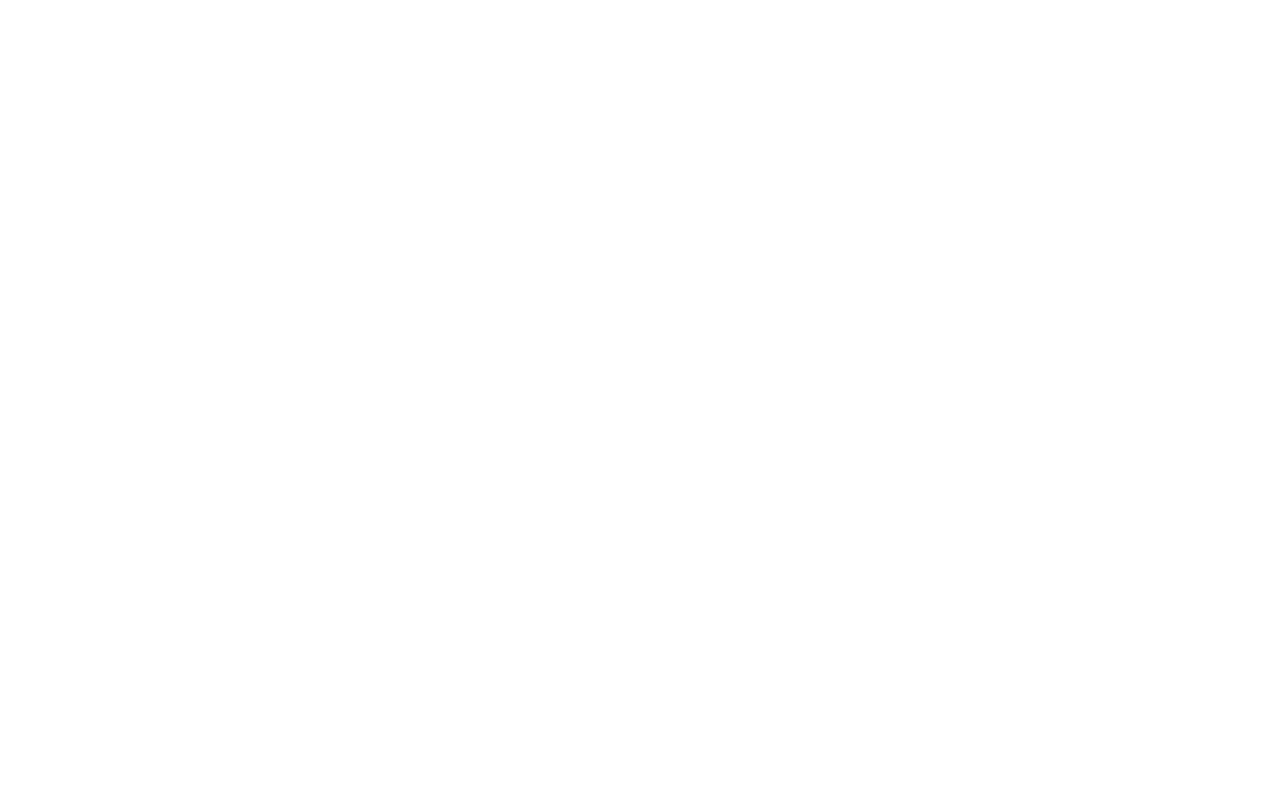
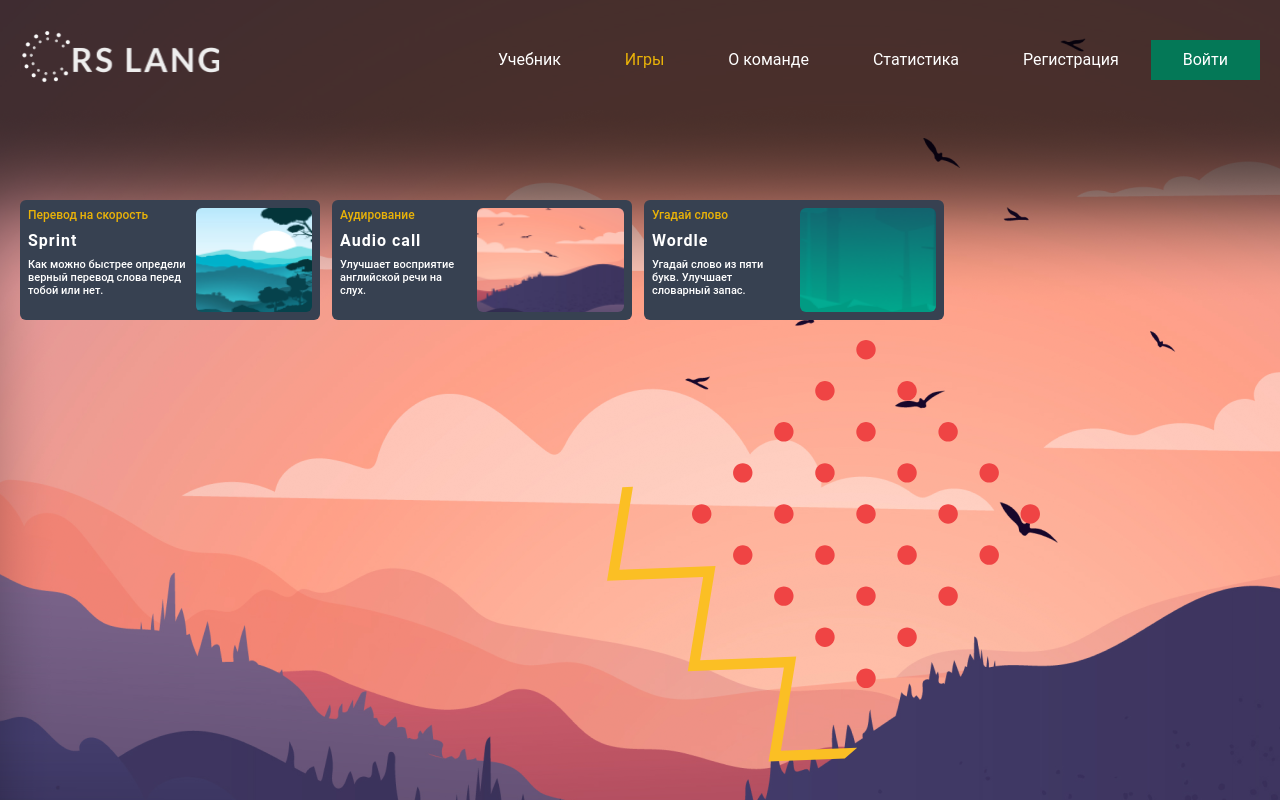
Before and after one commit to Arantiryo/rs-lang, a React (Create React App) app in the folder rs-lang/: page /games/audiocall in a window 1280 px wide. Built offline with nearby package versions, Linux system fonts and the light colour scheme.

Commit message:
feat: set barebones structure of the game page, add background image

```diff
--- /dev/null
+++ b/rs-lang/src/Containers/Games/Audiocall/Audiocall.tsx
@@ -0,0 +1,19 @@
+import Header from "../../../components/Header/Header";
+import Main from "../../../components/Main/Main";
+import GameCards from "../GameCards/GameCards";
+// import bgImage from "../../../assets/images/bg_main_audiocall.png";
+
+export default function Audiocall() {
+  return (
+    <div className="h-screen flex flex-col bg-audiocall">
+      <div className="w-full">
+        <Header />
+      </div>
+      <div className={`grow-[2]`}>
+        <Main className="h-full" transparentBg={true}>
+          <GameCards className="pt-20" />
+        </Main>
+      </div>
+    </div>
+  );
+}
--- a/rs-lang/src/Containers/Home/Home.tsx
+++ b/rs-lang/src/Containers/Home/Home.tsx
@@ -1,4 +1,3 @@
-import { useAppSelector } from "../../app/hooks";
 import Footer from "../../components/Footer/Footer";
 import Header from "../../components/Header/Header";
 import Main from "../../components/Main/Main";
--- a/rs-lang/src/Routes/Routes.tsx
+++ b/rs-lang/src/Routes/Routes.tsx
@@ -1,5 +1,6 @@
 import React from "react";
 import { Route, Switch } from "react-router-dom";
+import Audiocall from "../Containers/Games/Audiocall/Audiocall";
 import Games from "../Containers/Games/Games";
 import Home from "../Containers/Home/Home";
 import Login from "../Containers/Login/Login";
@@ -25,6 +26,9 @@ export default function Routes() {
       <Route exact path="/games">
         <Games />
       </Route>
+      <Route exact path="/games/audiocall">
+        <Audiocall />
+      </Route>
       <Route exact path="/team">
         <Team />
       </Route>
--- a/rs-lang/src/components/Header/Header.tsx
+++ b/rs-lang/src/components/Header/Header.tsx
@@ -2,7 +2,7 @@ import { Link } from "react-router-dom";
 import headerLogo from "../../assets/svg/header__logo.svg";
 import Nav from "./Navbar/Burger";
 
-export default function Header() {
+export default function Header({ isGameHeader = false }) {
   return (
     <header className="header px-5 max-w-7xl mx-auto xxl:px-0 relative w-full h-20 lg:h-[120px] flex items-center justify-between">
       <Link to="/">
--- a/rs-lang/src/components/Main/Main.tsx
+++ b/rs-lang/src/components/Main/Main.tsx
@@ -3,12 +3,13 @@ import { ReactChild, ReactFragment } from "react";
 export default function Main(props: {
   children: ReactChild | ReactFragment;
   className?: string;
+  transparentBg?: boolean;
 }) {
   return (
     <main
-      className={`${
-        props.className ? props.className : ""
-      } home bg-gray-800 overflow-hidden`}
+      className={`${props.className ? props.className : ""} home ${
+        props.transparentBg ? "" : "bg-gray-800"
+      }  overflow-hidden`}
     >
       <div className="px-5 max-w-7xl mx-auto xxl:px-0">{props.children}</div>
     </main>
--- a/rs-lang/tailwind.config.js
+++ b/rs-lang/tailwind.config.js
@@ -13,7 +13,11 @@ module.exports = {
       xxl: "1440px",
       mw: { max: "767px" },
     },
-    extend: {},
+    extend: {
+      backgroundImage: {
+        audiocall: "url('./assets/images/bg_main_audiocall.png')",
+      },
+    },
   },
   plugins: [],
 };
```
Also changed, not shown: rs-lang/src/assets/images/bg_main_audiocall.png (added).
